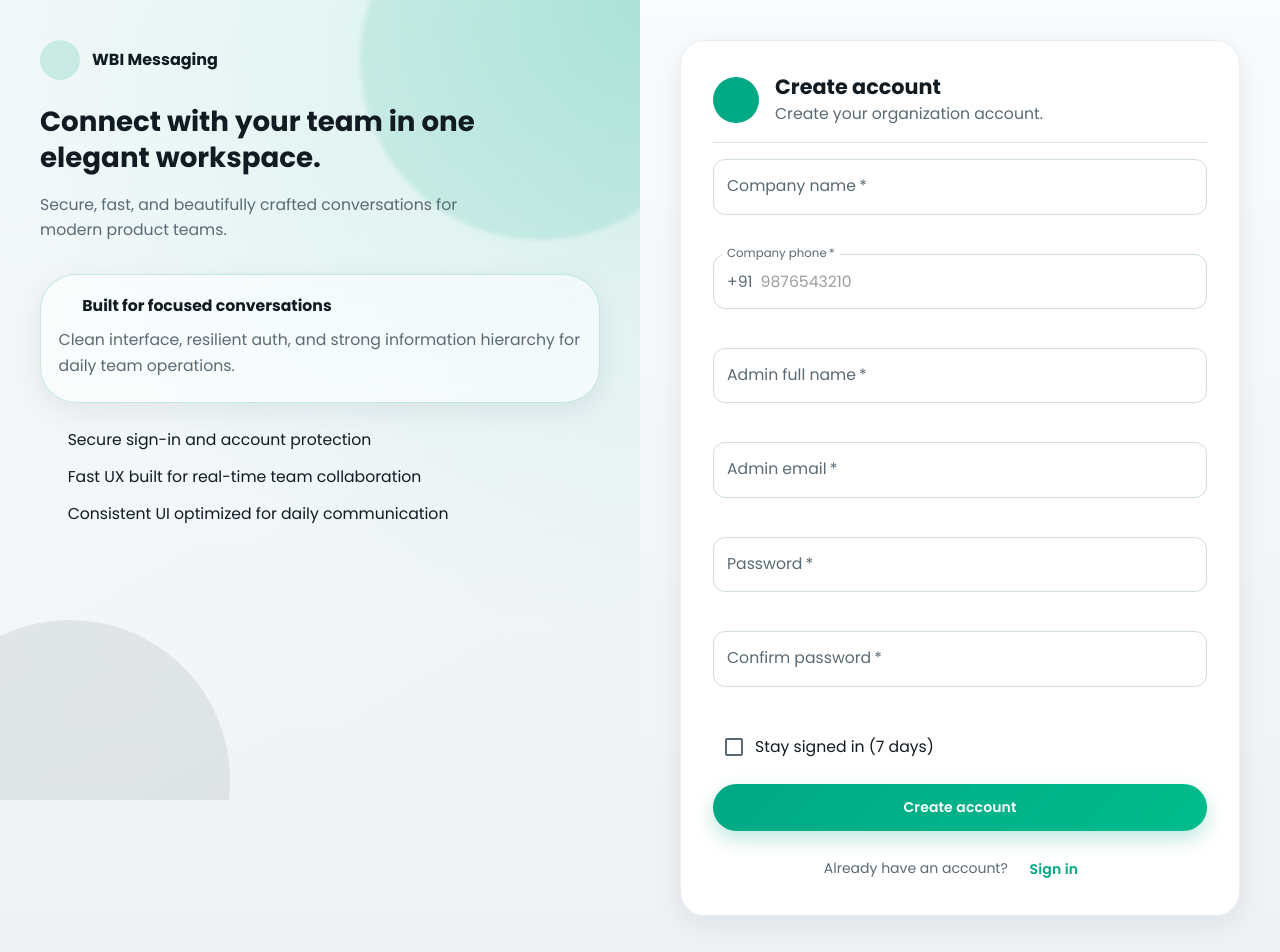
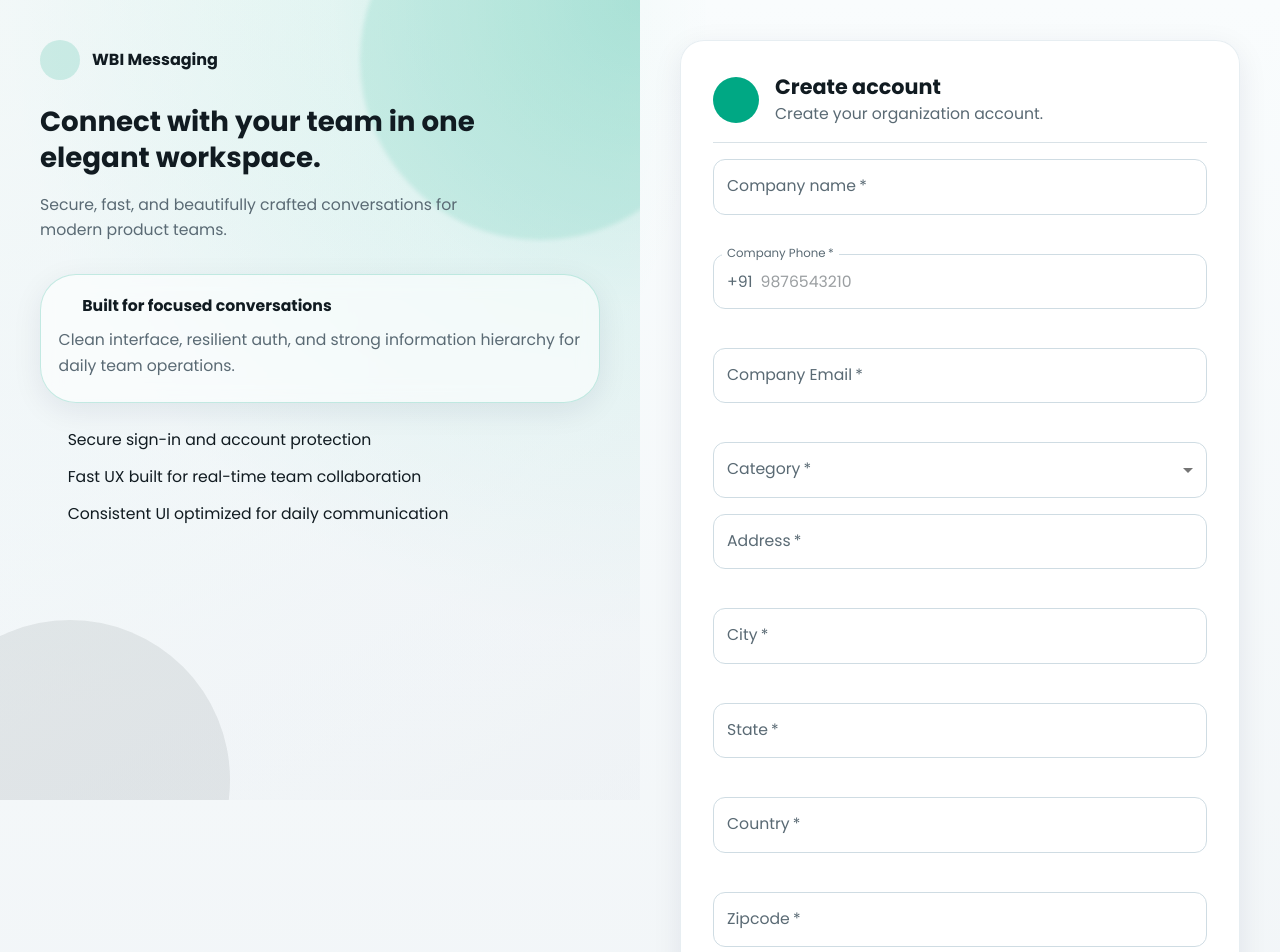
Before and after one commit to pavandongri/wbi-frontend, a Next.js app: page /auth/signup in a window 1280 px wide. Shown: the top 952 px of the page. Built offline with nearby package versions, Linux system fonts and the light colour scheme; some icons are missing; what @mui/material-nextjs would draw is missing.

Commit message:
fixed auth issues

```diff
--- a/src/app/auth/signup/page.tsx
+++ b/src/app/auth/signup/page.tsx
@@ -9,8 +9,34 @@ import {
 } from "@/helpers/validation.helpers";
 import { getDefaultRouteForRole, normalizeRole } from "@/lib/rbac";
 import { signUp } from "@/services/auth/auth.api";
+
+import PersonAddOutlinedIcon from "@mui/icons-material/PersonAddOutlined";
 import VisibilityIcon from "@mui/icons-material/Visibility";
 import VisibilityOffIcon from "@mui/icons-material/VisibilityOff";
+
+const CATEGORY_OPTIONS = [
+  "Food & Restaurant",
+  "Education",
+  "Clothing & Fashion",
+  "Beauty & Salon",
+  "Healthcare",
+  "Fitness & Gym",
+  "Retail Store",
+  "E-commerce",
+  "IT & Software",
+  "Real Estate",
+  "Finance & Accounting",
+  "Travel & Tourism",
+  "Automobile",
+  "Construction",
+  "Manufacturing",
+  "Logistics",
+  "Media & Entertainment",
+  "Hospitality",
+  "Consulting",
+  "Other"
+];
+
 import {
   Alert,
   Avatar,
@@ -21,31 +47,50 @@ import {
   Checkbox,
   CircularProgress,
   Divider,
+  FormControl,
   FormControlLabel,
   Grid,
   IconButton,
   InputAdornment,
+  InputLabel,
+  MenuItem,
   Paper,
+  Select,
   Stack,
   TextField,
   Typography
 } from "@mui/material";
+
 import Link from "next/link";
 import { useRouter } from "next/navigation";
 import { useMemo, useState } from "react";
 
-import PersonAddOutlinedIcon from "@mui/icons-material/PersonAddOutlined";
-
 export default function SignUpPage() {
   const router = useRouter();
 
+  // 🔹 Company fields
   const [companyName, setCompanyName] = useState("");
   const [companyPhone, setCompanyPhone] = useState("");
+  const [companyEmail, setCompanyEmail] = useState("");
+  const [category, setCategory] = useState("");
+  const [otherCategory, setOtherCategory] = useState("");
+
+  const [address, setAddress] = useState("");
+  const [city, setCity] = useState("");
+  const [state, setState] = useState("");
+  const [country, setCountry] = useState("");
+  const [zipcode, setZipcode] = useState("");
+
+  // 🔹 Admin fields
   const [name, setName] = useState("");
   const [email, setEmail] = useState("");
+
+  // 🔹 Auth
   const [password, setPassword] = useState("");
   const [confirmPassword, setConfirmPassword] = useState("");
   const [rememberMe, setRememberMe] = useState(false);
+
+  // 🔹 UI state
   const [showPassword, setShowPassword] = useState(false);
   const [showConfirm, setShowConfirm] = useState(false);
 
@@ -56,39 +101,67 @@ export default function SignUpPage() {
   const phoneDigits = useMemo(() => companyPhone.replace(/\D/g, ""), [companyPhone]);
   const passwordsMatch = password.length > 0 && password === confirmPassword;
 
+  // Validation
   const fieldErrors = useMemo(() => {
-    const errors: Partial<
-      Record<"companyName" | "companyPhone" | "name" | "email" | "password", string>
-    > = {};
+    const errors: Partial<Record<string, string>> = {};
+
     if (!companyName.trim()) errors.companyName = "Required.";
+
     if (!companyPhone.trim()) {
       errors.companyPhone = "Required.";
     } else if (!INDIAN_PHONE_REGEX.test(phoneDigits)) {
-      errors.companyPhone = "Enter a valid 10-digit phone number. +91 is added automatically.";
+      errors.companyPhone = "Enter valid 10-digit phone.";
     }
+
+    if (!companyEmail.trim()) {
+      errors.companyEmail = "Required.";
+    } else if (!EMAIL_REGEX.test(companyEmail.trim())) {
+      errors.companyEmail = "Invalid email.";
+    }
+
+    if (!category.trim()) errors.category = "Required.";
+    if (!address.trim()) errors.address = "Required.";
+    if (!city.trim()) errors.city = "Required.";
+    if (!state.trim()) errors.state = "Required.";
+    if (!country.trim()) errors.country = "Required.";
+    if (!zipcode.trim()) errors.zipcode = "Required.";
+
     if (!name.trim()) errors.name = "Required.";
+
     if (!email.trim()) {
       errors.email = "Required.";
     } else if (!EMAIL_REGEX.test(email.trim())) {
-      errors.email = "Enter a valid email address.";
+      errors.email = "Invalid email.";
     }
+
     if (!password) {
       errors.password = "Required.";
     } else if (!PASSWORD_REGEX.test(password)) {
       errors.password = PASSWORD_HELPER;
     }
+
     return errors;
-  }, [companyName, companyPhone, email, name, password, phoneDigits]);
+  }, [
+    companyName,
+    companyPhone,
+    companyEmail,
+    category,
+    address,
+    city,
+    state,
+    country,
+    zipcode,
+    name,
+    email,
+    password,
+    phoneDigits
+  ]);
 
   const confirmPasswordError =
     confirmPassword.length > 0 && !passwordsMatch ? "Passwords do not match." : undefined;
 
   const isFormValid =
     Object.keys(fieldErrors).length === 0 && Boolean(passwordsMatch) && confirmPassword.length > 0;
-
-  const canSubmit = useMemo(() => {
-    return !loading;
-  }, [loading]);
 
   const handleSubmit = async (e: React.FormEvent) => {
     e.preventDefault();
@@ -106,6 +179,13 @@ export default function SignUpPage() {
       const { user } = await signUp({
         companyName,
         companyPhone: `+91${phoneDigits}`,
+        companyEmail,
+        category: category === "Other" ? otherCategory : category,
+        address,
+        city,
+        state,
+        country,
+        zipcode,
         name,
         email,
         password,
@@ -218,7 +298,7 @@ export default function SignUpPage() {
                         />
 
                         <TextField
-                          label="Company phone"
+                          label="Company Phone"
                           value={companyPhone}
                           onChange={(e) =>
                             setCompanyPhone(e.target.value.replace(/\D/g, "").slice(0, 10))
@@ -231,9 +311,94 @@ export default function SignUpPage() {
                             startAdornment: <InputAdornment position="start">+91</InputAdornment>
                           }}
                         />
+                        <TextField
+                          label="Company Email"
+                          value={companyEmail}
+                          onChange={(e) => setCompanyEmail(e.target.value)}
+                          placeholder="abc@gmail.com"
+                          error={hasSubmitted && Boolean(fieldErrors.companyEmail)}
+                          helperText={hasSubmitted ? (fieldErrors.companyEmail ?? " ") : " "}
+                          required
+                        />
 
+                        <FormControl
+                          fullWidth
+                          required
+                          error={hasSubmitted && Boolean(fieldErrors.category)}
+                        >
+                          <InputLabel>Category</InputLabel>
+
+                          <Select
+                            value={category}
+                            label="Category"
+                            onChange={(e) => setCategory(e.target.value)}
+                          >
+                            {CATEGORY_OPTIONS.map((option) => (
+                              <MenuItem key={option} value={option}>
+                                {option}
+                              </MenuItem>
+                            ))}
+                          </Select>
+
+                          <Typography variant="caption" color="error">
+                            {hasSubmitted ? fieldErrors.category : ""}
+                          </Typography>
+                        </FormControl>
+
+                        {category === "Other" && (
+                          <TextField
+                            label="Specify Category"
+                            value={otherCategory}
+                            onChange={(e) => setOtherCategory(e.target.value)}
+                            required
+                          />
+                        )}
+
+                        {/* Address */}
                         <TextField
-                          label="Admin full name"
+                          label="Address"
+                          value={address}
+                          onChange={(e) => setAddress(e.target.value)}
+                          error={hasSubmitted && Boolean(fieldErrors.address)}
+                          helperText={hasSubmitted ? (fieldErrors.address ?? " ") : " "}
+                          required
+                        />
+                        <TextField
+                          label="City"
+                          value={city}
+                          onChange={(e) => setCity(e.target.value)}
+                          error={hasSubmitted && Boolean(fieldErrors.city)}
+                          helperText={hasSubmitted ? (fieldErrors.city ?? " ") : " "}
+                          required
+                        />
+                        <TextField
+                          label="State"
+                          value={state}
+                          onChange={(e) => setState(e.target.value)}
+                          error={hasSubmitted && Boolean(fieldErrors.state)}
+                          helperText={hasSubmitted ? (fieldErrors.state ?? " ") : " "}
+                          required
+                        />
+                        <TextField
+                          label="Country"
+                          value={country}
+                          onChange={(e) => setCountry(e.target.value)}
+                          error={hasSubmitted && Boolean(fieldErrors.country)}
+                          helperText={hasSubmitted ? (fieldErrors.country ?? " ") : " "}
+                          required
+                        />
+                        <TextField
+                          label="Zipcode"
+                          value={zipcode}
+                          onChange={(e) => setZipcode(e.target.value)}
+                          error={hasSubmitted && Boolean(fieldErrors.zipcode)}
+                          helperText={hasSubmitted ? (fieldErrors.zipcode ?? " ") : " "}
+                          required
+                        />
+
+                        {/* Admin */}
+                        <TextField
+                          label="Admin Name"
                           value={name}
                           onChange={(e) => setName(e.target.value)}
                           error={hasSubmitted && Boolean(fieldErrors.name)}
@@ -277,7 +442,7 @@ export default function SignUpPage() {
                         />
 
                         <TextField
-                          label="Confirm password"
+                          label="Confirm Password"
                           type={showConfirm ? "text" : "password"}
                           value={confirmPassword}
                           onChange={(e) => setConfirmPassword(e.target.value)}
@@ -313,15 +478,14 @@ export default function SignUpPage() {
                         <Button
                           type="submit"
                           variant="contained"
-                          disabled={!canSubmit}
-                          fullWidth
-                          sx={{ py: 1.4 }}
+                          disabled={loading}
+                          sx={{ borderRadius: 1.5 }}
                         >
                           {loading ? (
                             <CircularProgress size={18} color="inherit" />
                           ) : (
                             "Create account"
-                          )}
+                          )}{" "}
                         </Button>
 
                         <Typography variant="body2" color="text.secondary" align="center">
--- a/src/services/auth/auth.api.ts
+++ b/src/services/auth/auth.api.ts
@@ -106,14 +106,20 @@ function buildSignUpBody(params: SignUpPayload): Record<string, string> {
   const body: Record<string, string> = {
     companyName: params.companyName.trim(),
     companyPhone: params.companyPhone.trim(),
+    companyEmail: params.companyEmail.trim(),
+
+    category: params.category,
+    address: params.address,
+    city: params.city,
+    state: params.state,
+    country: params.country,
+    zipcode: params.zipcode,
+
     name: params.name.trim(),
     email: params.email.trim(),
     password: params.password
   };
-  const companyEmail = params.companyEmail?.trim();
-  if (companyEmail) {
-    body.companyEmail = companyEmail;
-  }
+
   return body;
 }
 
```
Also changed, not shown: src/services/auth/auth.types.ts (+9 -2 lines).
